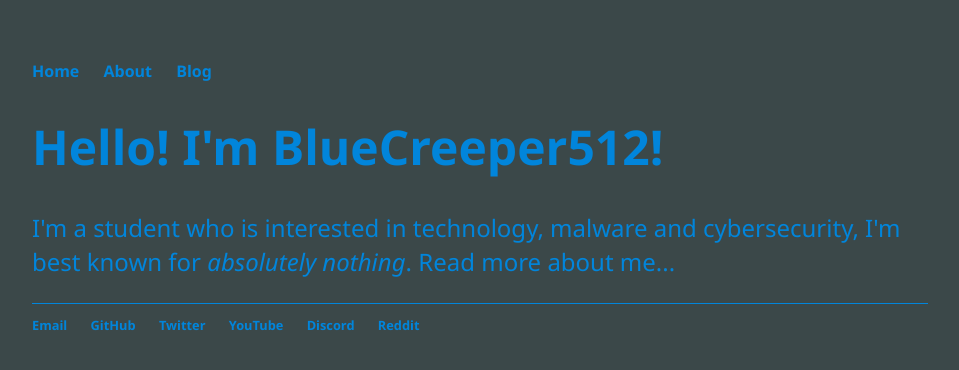
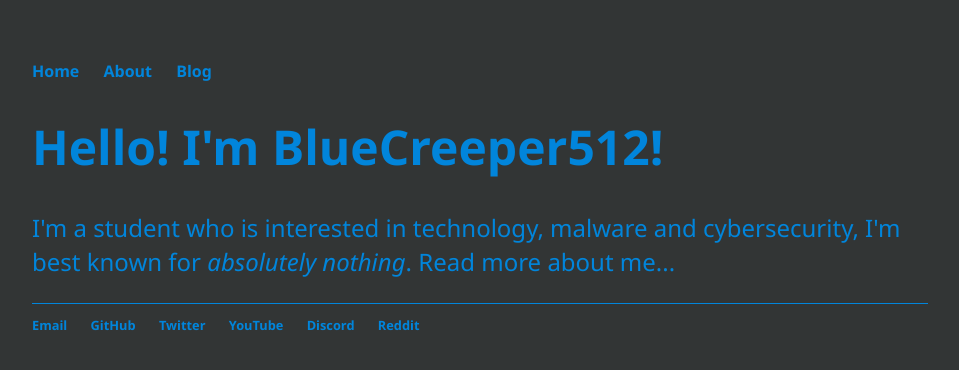
Before and after one commit to BlueCreeper512/website, a Jekyll site: the page built from index.html, in a window 1280 px wide. Shown: the top 370 px of the page, without its empty margins (160-1119 px from the left). Built offline with Jekyll 4.4.1, drawn with Linux system fonts in a browser that asks for light colours.

Commit message:
Background color

```diff
--- a/css/main.css
+++ b/css/main.css
@@ -1,5 +1,5 @@
 body {
-    background-color: #3B4849;
+    background-color: #323535;
     margin: 60px auto;
     width: 70%;
 }
```
